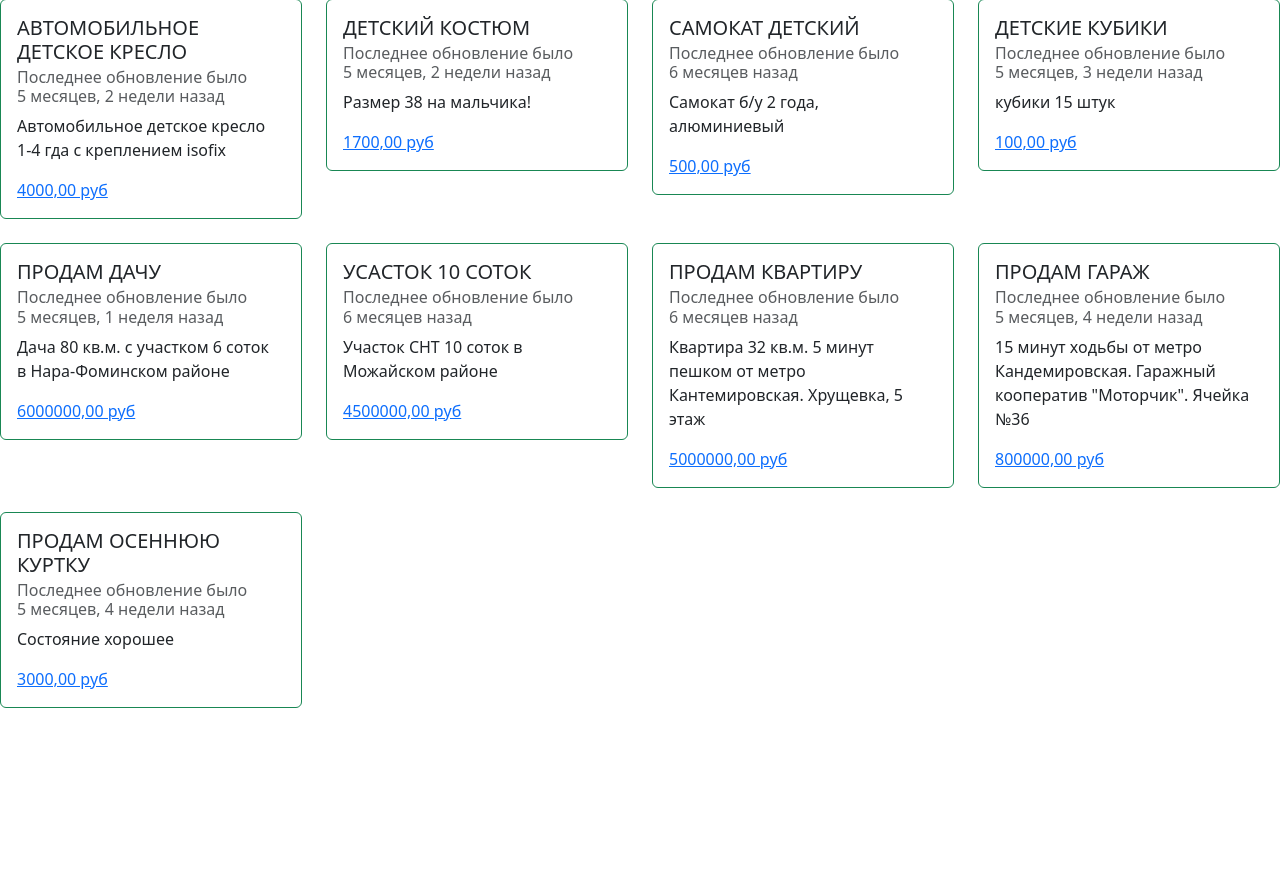
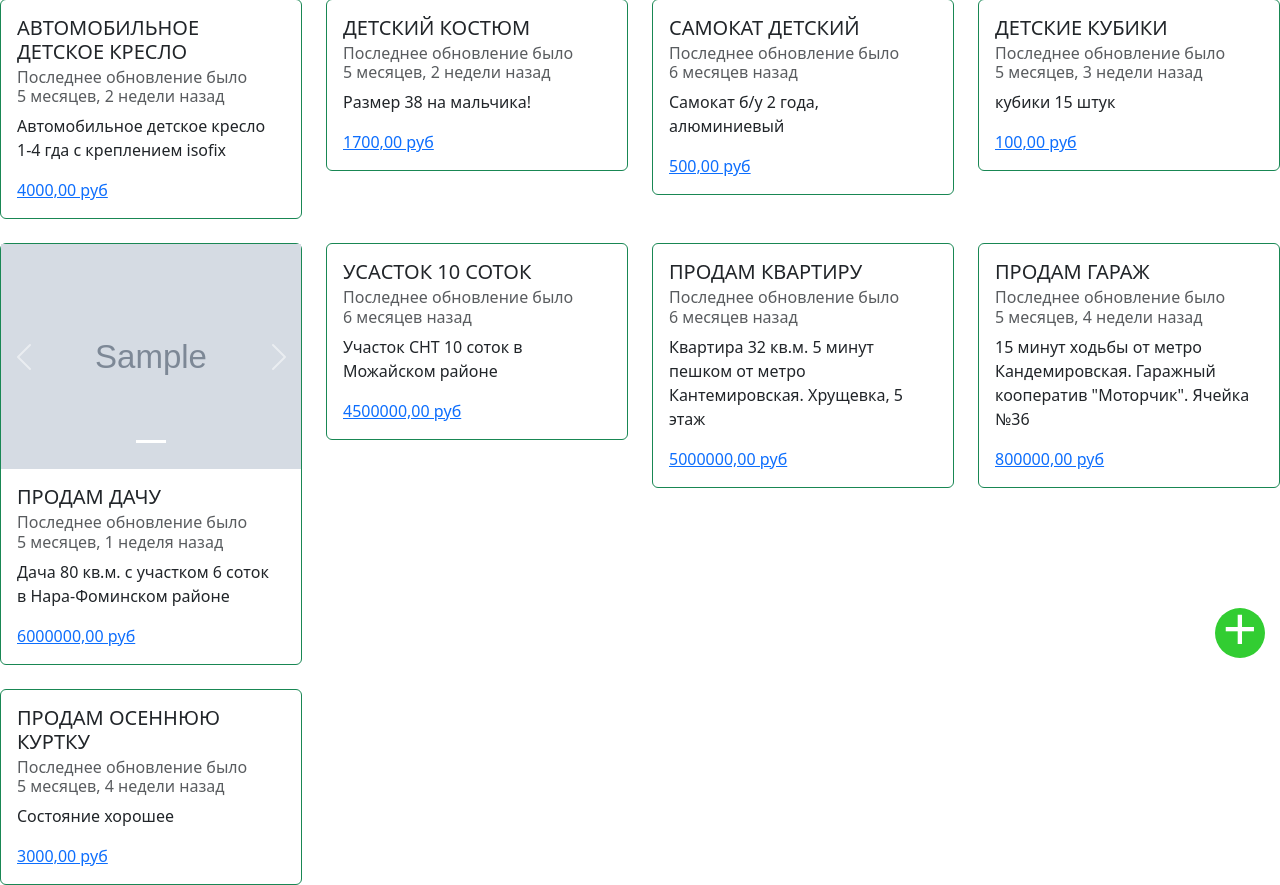
Before and after one commit to zadrot-kun/LessonsBB, a Django app: page / in a window 1280 px wide. Shown: the part 127-1012 px from the top of the page. Before the commit the page ends 835 px from the top, so only its background shows below. Run offline with Django 4.2, Linux system fonts and the light colour scheme; data comes from the database, SQL or seed files in the repository; tables that the repository leaves empty hold one stand-in row (values such as "Sample post"); grey boxes marked "Sample" are stand-in pictures; some libraries are stand-ins or nearby versions.

Commit message:
lesson 48

```diff
--- a/lessonsbb_proj/bb/templates/bb/index.html
+++ b/lessonsbb_proj/bb/templates/bb/index.html
@@ -35,8 +35,30 @@
             {#     <h4>{{ bb.rubric }}</h4> #}
             {# {% endifchanged %} #}
             {# <h4>{% cycle 1 2 3 %}</h4> #}
-            {% if bb.picture %}
-                <img src="{{ bb.picture.url }}" class="card-img-top" style="height: 350px; width: auto;"/>
+            {% if bb.picture_set.all %}
+                <div id="carouselExample" class="carousel slide">
+                  <div class="carousel-indicators">
+                      {% for picture in bb.picture_set.all %}
+                          <button type="button" data-bs-target="#carouselExampleIndicators" data-bs-slide-to="{{ forloop.counter0 }}"{% if forloop.first %} class="active" aria-current="true"{% endif %} aria-label="Slide {{ forloop.counter }}"></button>
+                      {% endfor %}
+                  </div>
+                  <div class="carousel-inner">
+                      {% for picture in bb.picture_set.all %}
+                          <div class="carousel-item{% if forloop.first %} active{% endif %}">
+                            <img src="{{ picture.picture.url }}" class="d-block w-100" />
+                          </div>
+                      {% endfor %}
+                  </div>
+                  <button class="carousel-control-prev" type="button" data-bs-target="#carouselExample" data-bs-slide="prev">
+                    <span class="carousel-control-prev-icon" aria-hidden="true"></span>
+                    <span class="visually-hidden">Previous</span>
+                  </button>
+                  <button class="carousel-control-next" type="button" data-bs-target="#carouselExample" data-bs-slide="next">
+                    <span class="carousel-control-next-icon" aria-hidden="true"></span>
+                    <span class="visually-hidden">Next</span>
+                  </button>
+                </div>
+                {# <img src="{{ bb.picture.url }}" class="card-img-top" style="height: 350px; width: auto;"/> #}
             {% endif %}
             <div class="card-body" style="width: 18rem;">
                 <h5 class="card-title">{{ bb.name|upper }}</h5>
@@ -55,7 +77,9 @@
 {% endfor %}
 </div>
 {# {% endfor %} #}
-
+<a href="{% url 'create_bb' %}">
+<div style="color: white; font-size: 60px; line-height: 40px; vertical-align: middle; text-align: center; position: fixed; bottom: 15px; right: 15px; height: 50px; width: 50px; background-color: limegreen; border-radius: 50%;">+</div>
+</a>
 {% endspaceless %}
 {# {% endverbatim %} #}
 {# {% endfilter %} #}
--- a/lessonsbb_proj/bb/templates/bb/new_record.html
+++ b/lessonsbb_proj/bb/templates/bb/new_record.html
@@ -12,7 +12,7 @@
 </form>
     <hr>
     {% if images_formset %}
-    	<form method="post" action="{% url "update_bb_images" bb_pk=bb_pk %}">
+    	<form method="post" action="{% url "update_bb_images" bb_pk=bb_pk %}" enctype="multipart/form-data">
             {% csrf_token %}
             {% bootstrap_formset images_formset %}
             {% bootstrap_button button_type="submit" content="Сохранить" %}
--- a/lessonsbb_proj/bb/views.py
+++ b/lessonsbb_proj/bb/views.py
@@ -117,9 +117,9 @@ def update_bb_comments(request, bb_pk):
         return HttpResponseNotFound('Не найдено данное объявление')
     if request.method == 'POST':
         class_formset = inlineformset_factory(BulletinModel, CommentModel, fields=['comment'], extra=1)
-        bbimages_formset = BBFormSet(request.POST, instance=bb)
-        if bbimages_formset.is_valid():
-            bbimages_formset.save()
+        formset = class_formset(request.POST, instance=bb)
+        if formset.is_valid():
+            formset.save()
         return redirect(reverse('update_bb', kwargs={'bb_pk': bb_pk}))
 
 @require_http_methods(['POST'])
@@ -128,10 +128,9 @@ def update_bb_images(request, bb_pk):
         bb = BulletinModel.objects.get(pk=bb_pk)
     except BulletinModel.DoesNotExist:
         return HttpResponseNotFound('Не найдено данное объявление')
-    class_formset = inlineformset_factory(BulletinModel, CommentModel, fields=['comment'], extra=1)
-    formset = class_formset(request.POST, request.FILES, instance=bb)
-    if formset.is_valid():
-        formset.save()
+    bbimages_formset = BBFormSet(request.POST, request.FILES, instance=bb)
+    if bbimages_formset.is_valid():
+        bbimages_formset.save()
     return redirect(reverse('update_bb', kwargs={'bb_pk': bb_pk}))
 
 class CreateBBController(CreateView):
```
Also changed, not shown: lessonsbb_proj/media/img/Unsaved_Image_1.jpg (added), lessonsbb_proj/media/img/Unsaved_Image_2.jpg (added), lessonsbb_proj/media/img/Unsaved_Image_3.jpg (added), lessonsbb_proj/media/img/Unsaved_Image_4.jpg (added).
